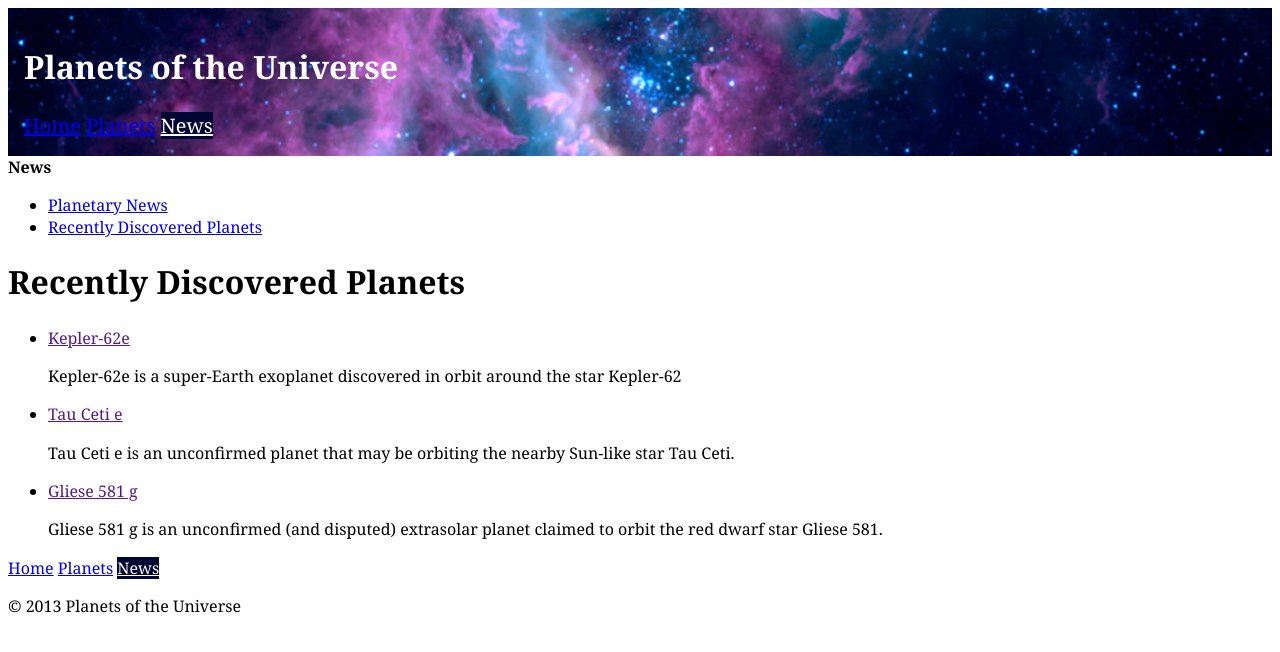
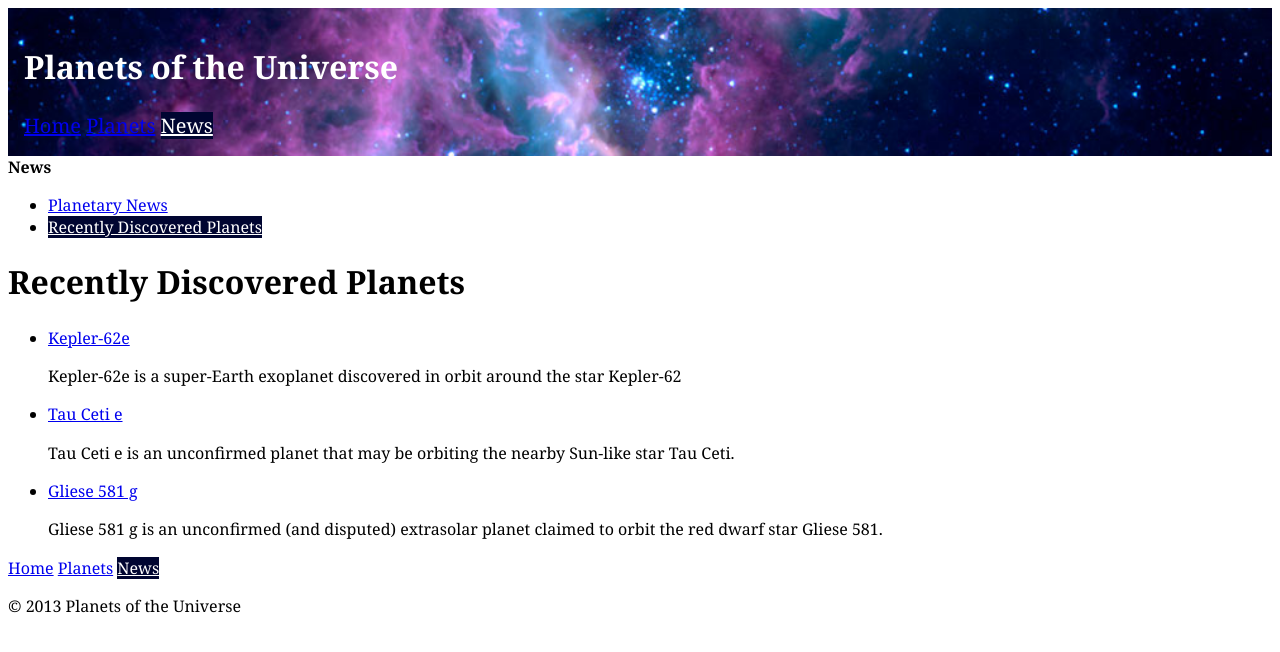
Before and after one commit to smileymike/planets-of-the-universe, a Jekyll site: the page built from recently-discovered.html, in a window 1280 px wide. Shown: the top 652 px of the page. Built offline with Jekyll 4.4.1, drawn with Linux system fonts in a browser that asks for light colours.

```diff
--- a/_config.yml
+++ b/_config.yml
@@ -1,2 +1,3 @@
 baseurl: /planets-of-the-universe
 exclude: ['README.md']
+permalink: pretty
--- a/_includes/nav.html
+++ b/_includes/nav.html
@@ -3,6 +3,6 @@
 	<ul class="nav {{include.navclass}}">
 		<li><a href="{{site.baseurl}}/index.html" class="{% if page.url == '/'%}current{% endif %}">Home</a></li>
 		<li><a href="{{site.baseurl}}/planets/" class="{% if page.url contains 'planets' %}current{% endif %}">Planets</a></li>
-		<li><a href="{{site.baseurl}}/news.html" class="{% if page.url contains 'news' or page.url contains 'recently-discovered' %}current{% endif %}">News</a></li>
+		<li><a href="{{site.baseurl}}/news/" class="{% if page.url contains 'news' or page.url contains 'recently-discovered' %}current{% endif %}">News</a></li>
 	</ul>
 </nav>
--- a/_layouts/news.html
+++ b/_layouts/news.html
@@ -6,8 +6,8 @@ layout: default
 
 <nav>
 	<ul>
-		<li><a href="{{site.baseurl}}/news.html">Planetary News</a></li>
-		<li><a href="{{site.baseurl}}/recently-discovered.html">Recently Discovered Planets</a></li>
+		<li><a href="{{site.baseurl}}/news/ "class="{% if page.url contains 'news' %}current{% endif %}">Planetary News</a></li>
+		<li><a href="{{site.baseurl}}/recently-discovered/" class="{% if page.url contains 'recently-discovered' %}current{% endif %}">Recently Discovered Planets</a></li>
 </nav>
 
 {{content}}
--- a/recently-discovered.html
+++ b/recently-discovered.html
@@ -7,7 +7,7 @@ layout: news
 <ul>
 	{% for news in site.categories.recently-discovered %}
 		<li>
-			<a href="">{{news.title}}</a>
+			<a href="{{site.baseurl}}{{news.url}}">{{news.title}}</a>
 			<p>{{news.meta}}</p>
 		</li>
 	{% endfor %}
```
